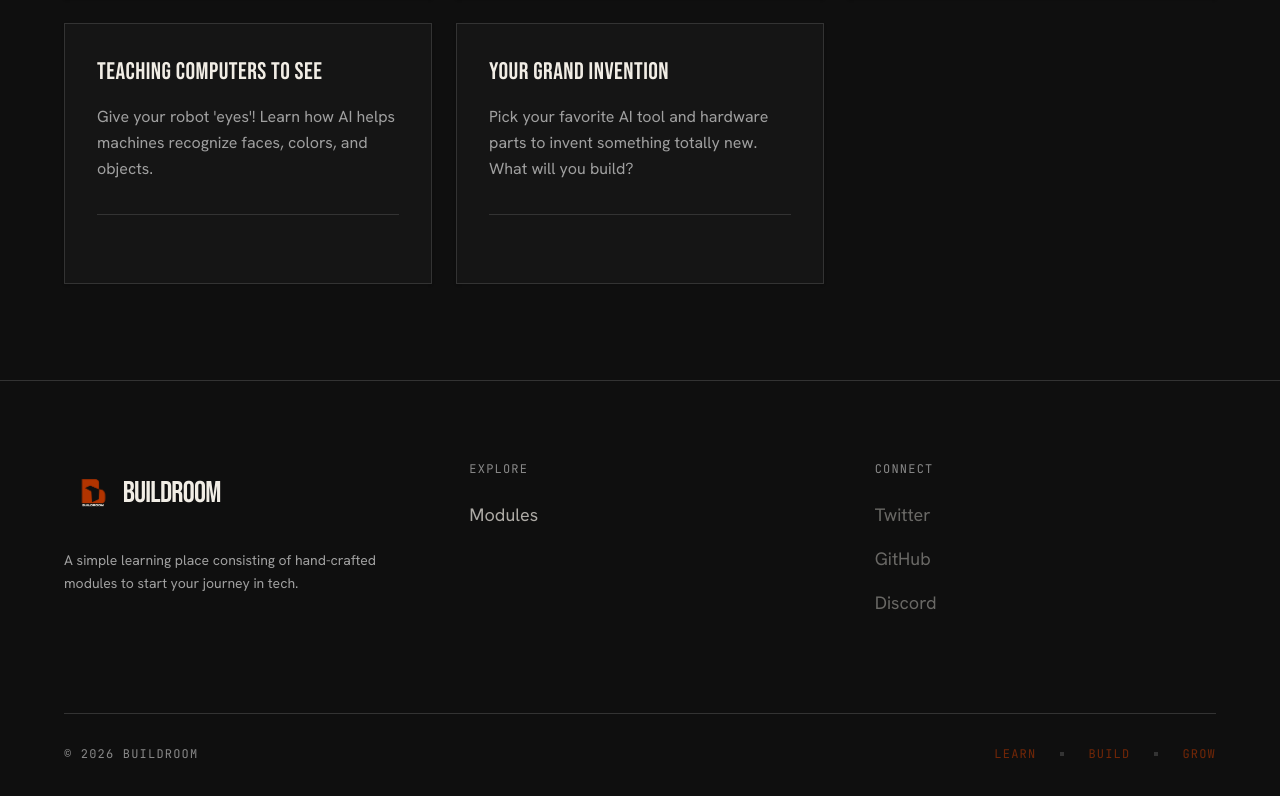
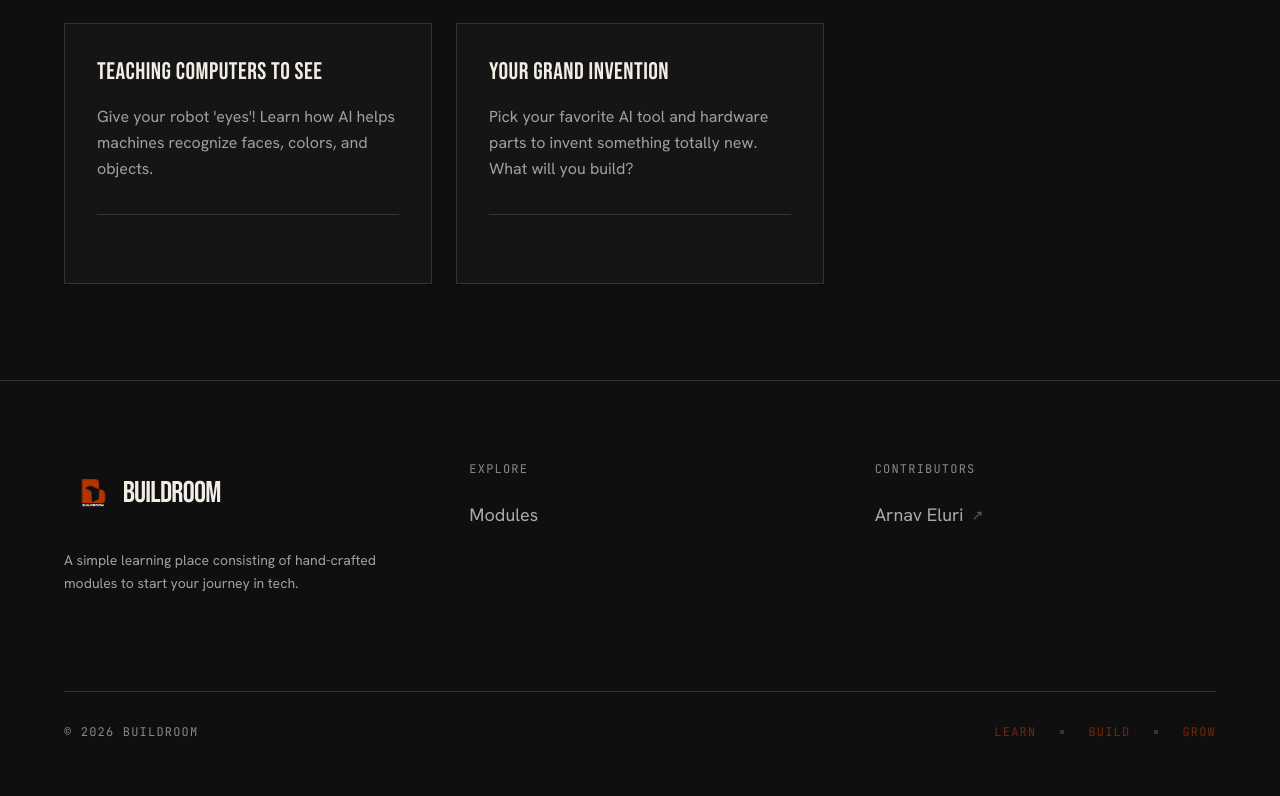
Before and after one commit to arnav-eluri/buildroom, a React (Vite) app: page / in a window 1280 px wide. Shown: the part 1426-2222 px from the top of the page. Built offline with nearby package versions, Linux system fonts and the light colour scheme.

Commit message:
fixed readme and footer

```diff
--- a/src/app/sections/Footer.tsx
+++ b/src/app/sections/Footer.tsx
@@ -46,15 +46,14 @@ export function Footer() {
             </div>
 
             <div>
-              <h4 className="font-mono text-xs text-muted-technical uppercase tracking-widest mb-6">Connect</h4>
+              <h4 className="font-mono text-xs text-muted-technical uppercase tracking-widest mb-6">Contributors</h4>
               <ul className="space-y-4">
-                {["Twitter", "GitHub", "Discord"].map((label) => (
-                  <li key={label}>
-                    <span className="font-body text-lg text-ink/40 cursor-not-allowed">
-                      {label}
-                    </span>
-                  </li>
-                ))}
+                <li>
+                  <a href="https://www.linkedin.com/in/arnav" target="_blank" rel="noreferrer" className="font-body text-lg text-ink/70 hover:text-accent transition-colors duration-300 flex items-center gap-2">
+                    Arnav Eluri
+                    <span className="text-sm opacity-50">↗</span>
+                  </a>
+                </li>
               </ul>
             </div>
           </div>
```
Also changed, not shown: 1 other file (tests, documents, lock files or other folders).
